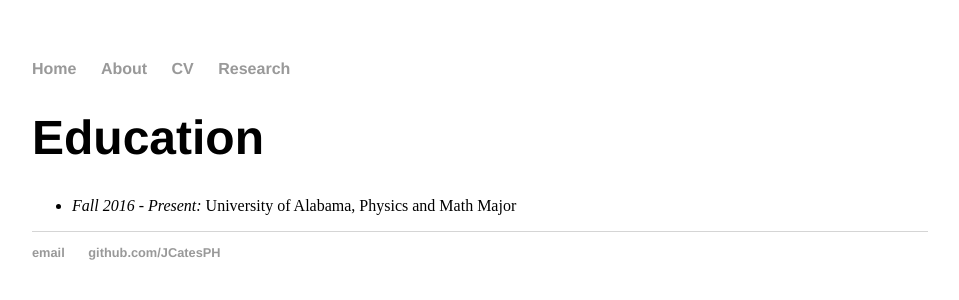
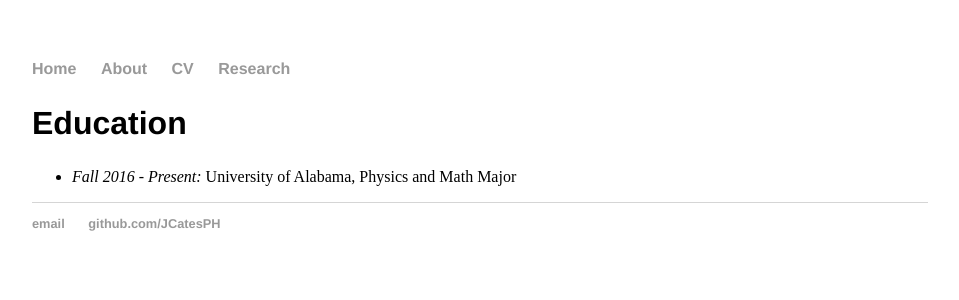
Before and after one commit to JCatesPH/JCatesPH.github.io, a Jekyll site: the page built from cv/index.html, in a window 1280 px wide. Shown: the top 300 px of the page, without its empty margins (160-1119 px from the left). Built offline with Jekyll 4.4.1, drawn with Linux system fonts in a browser that asks for light colours.

Commit message:
Change heading style

```diff
--- a/cv/index.html
+++ b/cv/index.html
@@ -3,7 +3,7 @@ layout: default
 title: Jalen Cates, Physics Student
 ---
 <div class="blurb">
-	<h1>Education</h1>
+	<h2>Education</h2>
 	<ul>
         <li><em>Fall 2016 - Present:</em> University of Alabama, Physics and Math Major</li>
 	</ul>
```
